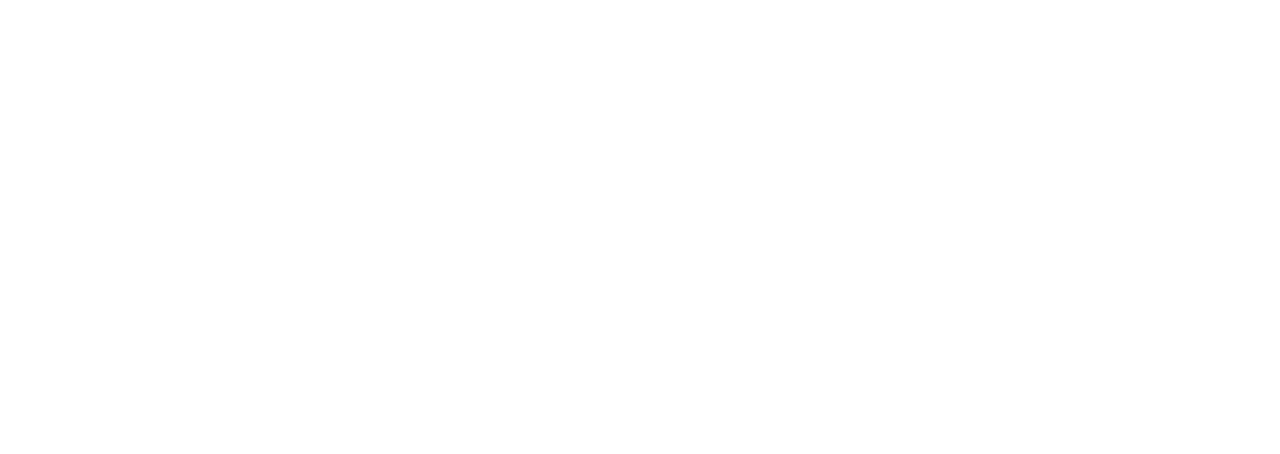
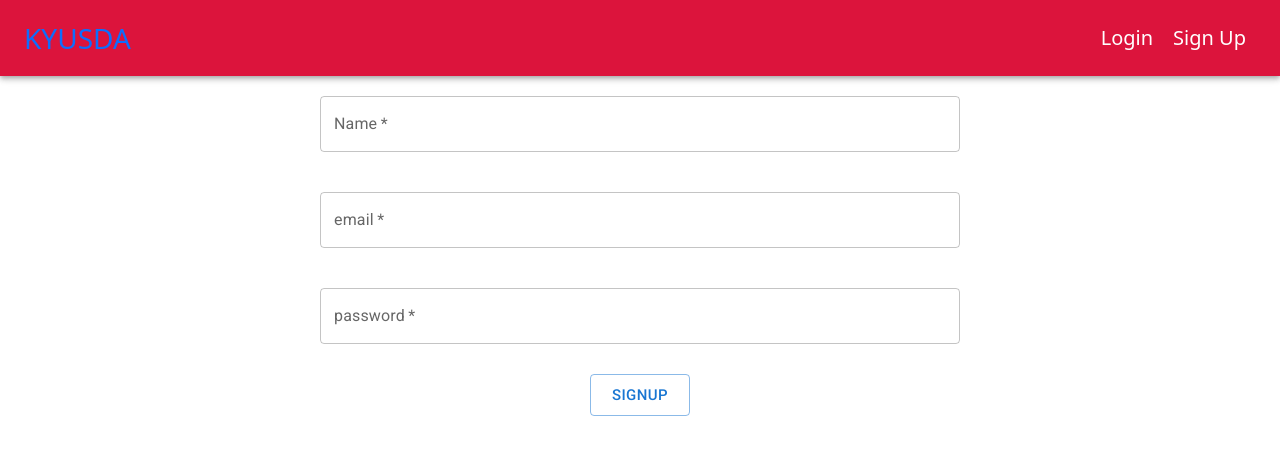
Before and after one commit to samuelkamotho92/kyusdachurch, a React (Create React App) app in the folder client/: page /signup in a window 1280 px wide. Before the commit this address had no page. Shown: the top 454 px of the page. Built offline with nearby package versions, Linux system fonts and the light colour scheme.

Commit message:
created a login and signup page

```diff
--- a/client/src/App.js
+++ b/client/src/App.js
@@ -3,6 +3,8 @@
 import Home from "./Home";
 import About from './About';
 import Contactus from './Contact';
+import Login from "./login";
+import Signup from "./signup";
 function App() {
   return (
     <div className="App">
@@ -12,6 +14,8 @@
        <Route path="/" element={<Home />} />
         <Route path="/about" element={<About />} />
         <Route path="/contact" element={<Contactus/>} />
+        <Route path="/login" element={<Login />} />
+        <Route path="/signup" element={<Signup />} />
        </Routes>
        </Router>
      </div>
--- /dev/null
+++ b/client/src/component/authNav.js
@@ -0,0 +1,67 @@
+import { Link } from "react-router-dom";
+import React from 'react'
+import AppBar from '@mui/material/AppBar';
+import Toolbar from '@mui/material/Toolbar';
+import Box from '@mui/material/Box';
+import IconButton from '@mui/material/IconButton';
+import { makeStyles } from '@material-ui/core';
+
+const useStyles = makeStyles((theme) => ({
+    root:{
+      display: "flex",
+ justifyContent: "space-between",
+ padding: "5px",
+ backgroundColor: "crimson",
+    },
+    navlinks: {
+  display:"flex",
+  justifyContent:"space-between",
+  fontSize: "18px",
+  textDecoration: "none",
+    },
+   logo: {
+position:"absolute",
+top:"0px",
+left:"0px"
+    },
+    link: {
+      textDecoration: "none",
+      color: "white",
+     margin:"0px 10px",
+      fontSize: "20px",
+      "&:hover": {
+        color: "yellow",
+        borderBottom: "1px solid white",
+      },
+    },
+  }));
+const Authnavbar = () => {
+const classes = useStyles();
+
+    return (
+      <Box sx={{ flexGrow: 1 }}>
+      <AppBar position="static" >
+        <Toolbar className={classes.root}>
+         <Link to="/">
+              <IconButton
+            size="large"
+            edge="start"
+            color="inherit"
+            aria-label="menu"
+            sx={{ mr: 2 }}
+          >
+      KYUSDA
+          </IconButton>
+         </Link>
+
+          <div className={classes.navlinks} >
+        <Link to="/login" color="inherit" className={classes.link}>Login</Link>
+        <Link to="/Signup" color="inherit" className={classes.link}>Sign Up</Link>
+          </div>
+        </Toolbar>
+      </AppBar>
+    </Box>
+     );
+}
+
+export default Authnavbar;
--- /dev/null
+++ b/client/src/login.js
@@ -0,0 +1,59 @@
+import TextField from '@mui/material/TextField';
+import { makeStyles } from '@material-ui/core';
+import Button from '@mui/material/Button';
+import Authnavbar from './component/authNav';
+import {useState} from 'react';
+import React from 'react';
+
+const useStyles = makeStyles((theme) => ({
+    btn:{
+        backgroundColor:"violet",
+        '&:hover':{
+             backgroundColor:'pink'
+        }
+   },
+   fieldValue:{
+   width:"50%"
+   },
+   contactForm:{
+        display:"flex",
+        flexDirection:"column",
+        alignItems:"center",
+        justifyContent:"center",
+   }
+
+}));
+
+const SignupPage = () => {
+    const classes = useStyles();
+     const [email,setemail] = useState("");
+        const [password,setpassword] = useState("");
+        const handleSubmit = (e)=>{
+            e.preventDefault();
+            if(email && password){
+                 console.log(email,password);
+            }
+                 }
+    return (
+        <div className="loginpage">
+        <Authnavbar />
+<form autoComplete="off" className={classes.contactForm} onSubmit={handleSubmit}>
+ <TextField type="text" className={classes.fieldValue} id="email" label="email" variant="outlined"
+ required style={{margin:"20px 0px"}} value={email}  onChange={(e)=>{
+     setemail(e.target.value)
+}}/>
+ <TextField type="password"  className={classes.fieldValue} id="password" label="password" variant="outlined"
+ required style={{margin:"20px 0px"}} value={password}  onChange={(e)=>{
+     setpassword(e.target.value)
+}}/>
+<Button  style={{margin:"10px 0px"}}
+ type="submit"
+ variant="outlined"
+ size="large" className={classes.btn}>
+Login
+</Button>
+</form>
+        </div>
+);}
+
+export default SignupPage;
--- /dev/null
+++ b/client/src/signup.js
@@ -0,0 +1,66 @@
+import TextField from '@mui/material/TextField';
+import { makeStyles } from '@material-ui/core';
+import Button from '@mui/material/Button';
+import AuthNavbar from './component/authNav';
+import {useState} from 'react';
+import React from 'react';
+
+const useStyles = makeStyles((theme) => ({
+    btn:{
+        backgroundColor:"violet",
+        '&:hover':{
+             backgroundColor:'pink'
+        }
+   },
+   fieldValue:{
+   width:"50%"
+   },
+   contactForm:{
+        display:"flex",
+        flexDirection:"column",
+        alignItems:"center",
+        justifyContent:"center",
+   }
+
+}));
+
+const SignupPage = () => {
+    const classes = useStyles();
+    const [name,setname] = useState("");
+     const [email,setemail] = useState("");
+        const [password,setpassword] = useState("");
+        const handleSubmit = (e)=>{
+            e.preventDefault();
+            if(name && email && password){
+                 console.log(name,email,password)
+            }
+
+                 }
+    return (
+        <div className="signUp">
+
+            <AuthNavbar />
+            <form autoComplete="off" className={classes.contactForm} onSubmit={handleSubmit}>
+<TextField type="text" className={classes.fieldValue} id="name" label="Name" variant="outlined"
+ required style={{margin:"20px 0px"}} value={name} onChange={(e)=>{
+      setname(e.target.value)
+ }}/>
+ <TextField type="text" className={classes.fieldValue} id="email" label="email" variant="outlined"
+ required style={{margin:"20px 0px"}} value={email}  onChange={(e)=>{
+     setemail(e.target.value)
+}}/>
+ <TextField type="password"  className={classes.fieldValue} id="password" label="password" variant="outlined"
+ required style={{margin:"20px 0px"}} value={password}  onChange={(e)=>{
+     setpassword(e.target.value)
+}}/>
+<Button  style={{margin:"10px 0px"}}
+ type="submit"
+ variant="outlined"
+ size="large" className={classes.btn}>
+  SIGNUP
+</Button>
+</form>
+        </div>
+);}
+
+export default SignupPage;
```
